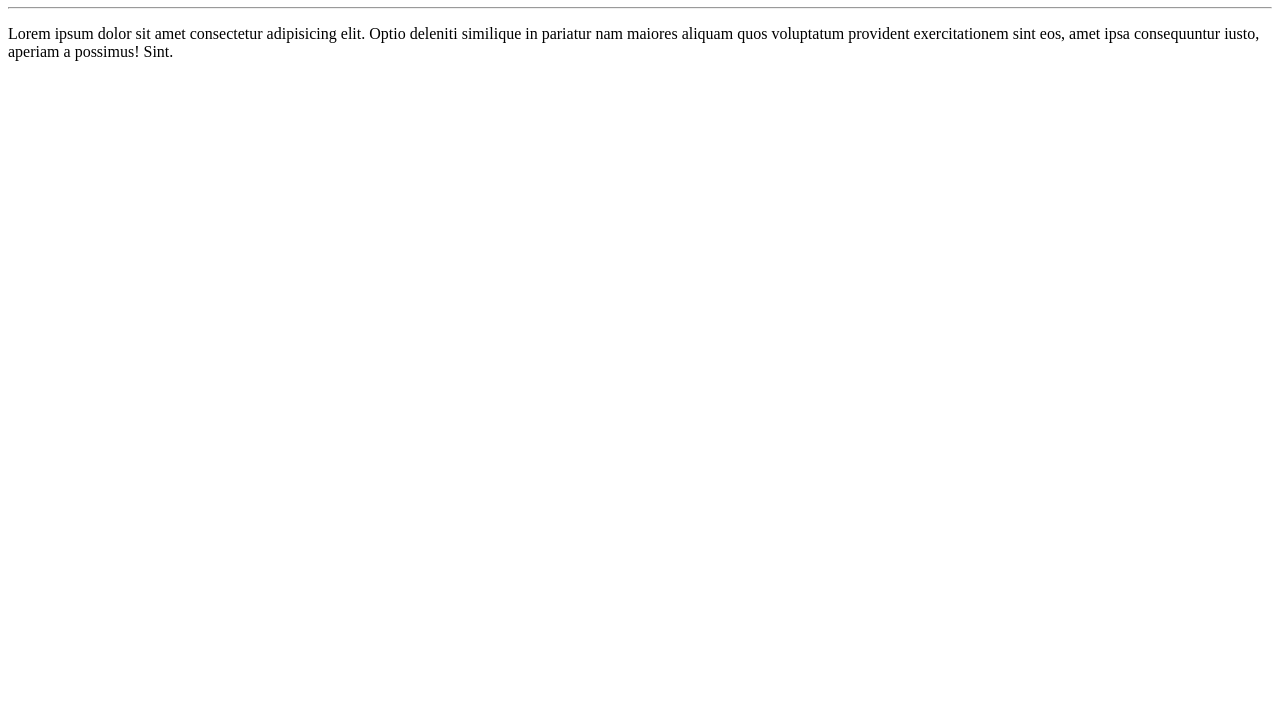
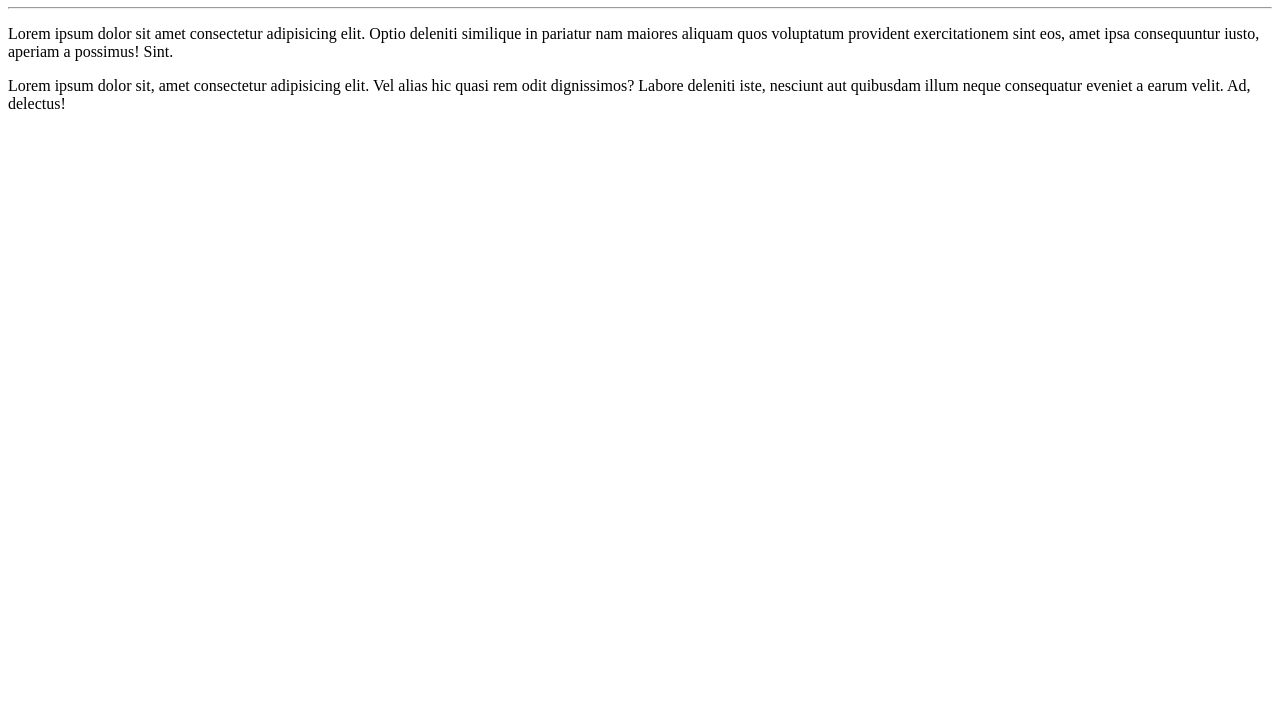
Before and after one commit to victornooblath/ola-mundo, a plain HTML site: page site-exemplo/index.html in a window 1280 px wide. Shown: the part 73-800 px from the top of the page. Drawn offline with Linux system fonts and the light colour scheme.

Commit message:
paragrafo a mais adicionado

```diff
--- a/site-exemplo/index.html
+++ b/site-exemplo/index.html
@@ -10,5 +10,6 @@
     <h1>Olá,Mundo!</h1>
     <hr>
     <p>Lorem ipsum dolor sit amet consectetur adipisicing elit. Optio deleniti similique in pariatur nam maiores aliquam quos voluptatum provident exercitationem sint eos, amet ipsa consequuntur iusto, aperiam a possimus! Sint.</p>
+    <p>Lorem ipsum dolor sit, amet consectetur adipisicing elit. Vel alias hic quasi rem odit dignissimos? Labore deleniti iste, nesciunt aut quibusdam illum neque consequatur eveniet a earum velit. Ad, delectus!</p>
 </body>
 </html>
```
